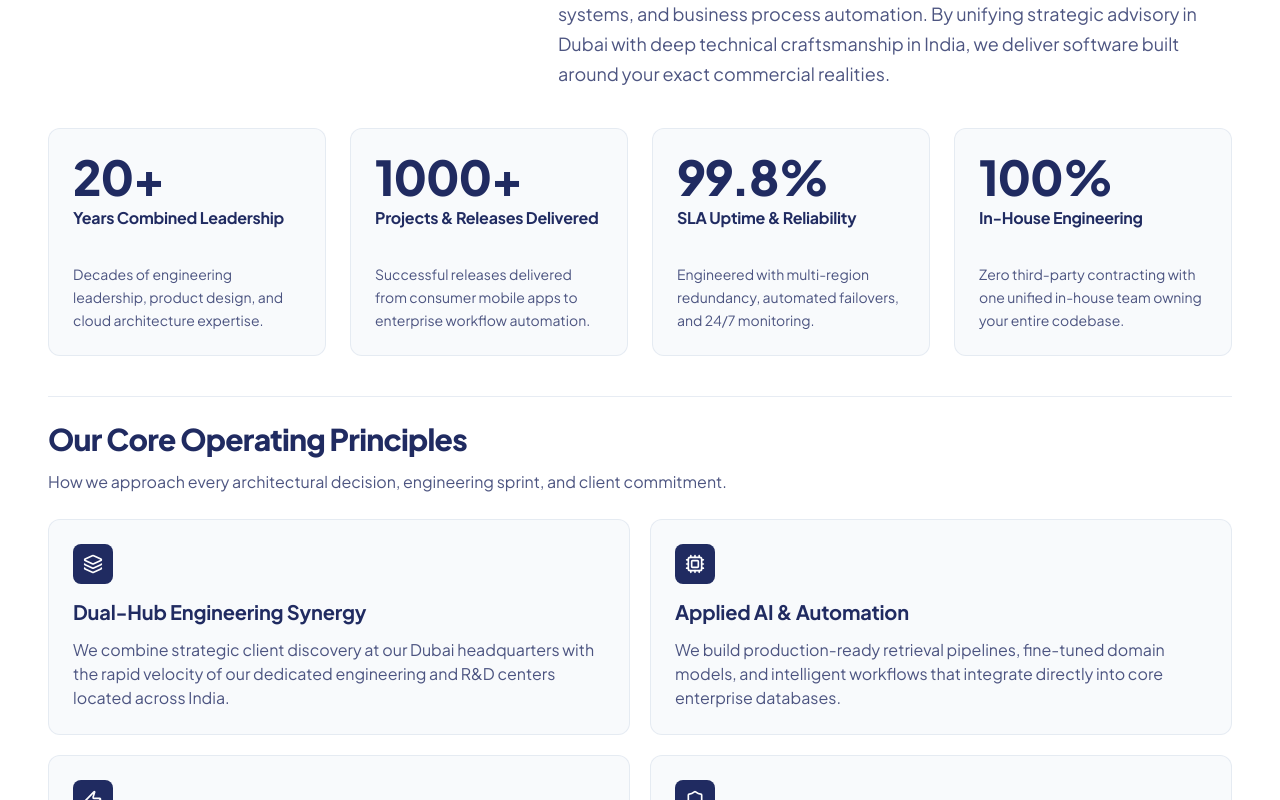
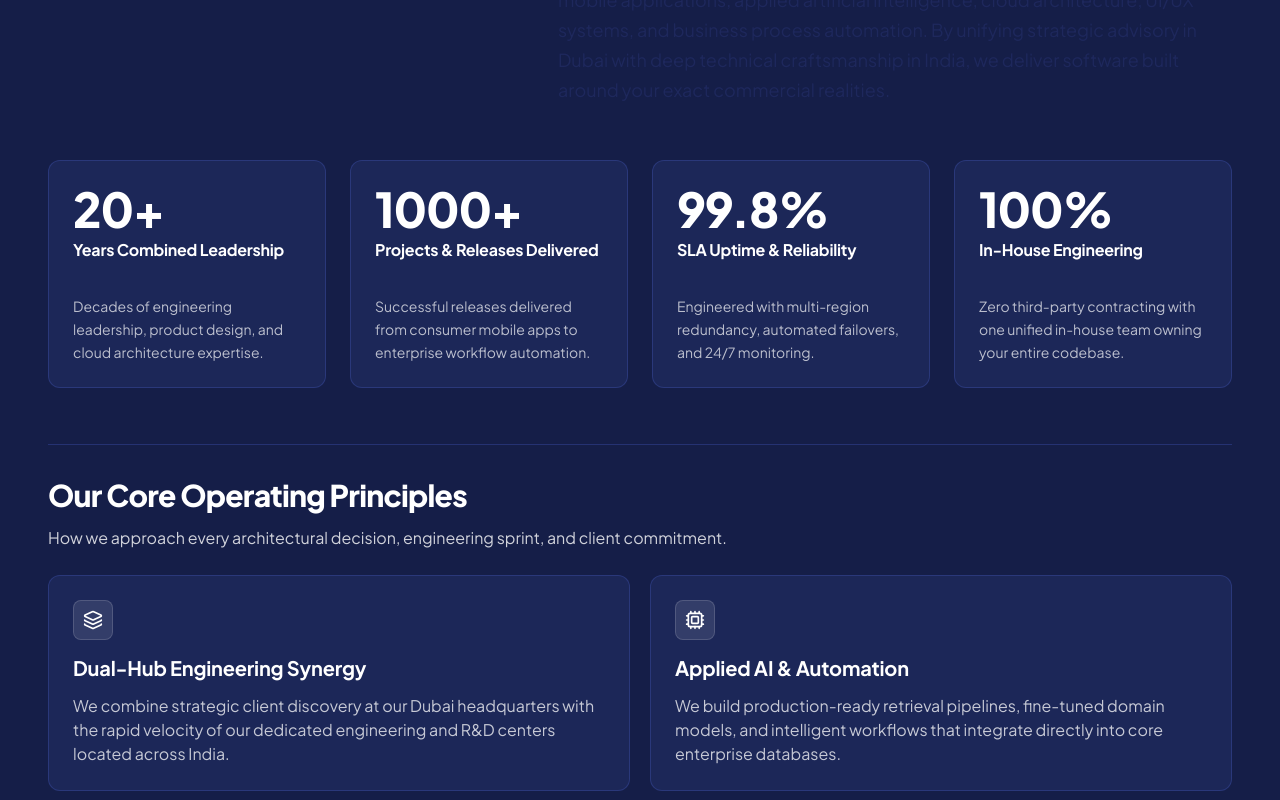
Before and after one commit to alishanea/arkanet-demo-, a Next.js app: page /about in a window 1280 px wide. Shown: the part 1080-1880 px from the top of the page. Built offline with nearby package versions, Linux system fonts and the light colour scheme.

Commit message:
style(about): apply deep executive navy background to WhoWeAre section matching homepage second section

```diff
--- a/src/components/about/AboutWhoWeAre.tsx
+++ b/src/components/about/AboutWhoWeAre.tsx
@@ -52,18 +52,21 @@ const PILLARS = [
 
 export function AboutWhoWeAre() {
   return (
-    <section id="about-story" className="w-full py-12 sm:py-16 lg:py-20 px-4 sm:px-8 lg:px-12 bg-white border-t border-slate-200/80 text-left scroll-mt-28 sm:scroll-mt-36">
-      <div className="max-w-[1400px] mx-auto space-y-8 sm:space-y-10 lg:space-y-10">
+    <section
+      id="about-story"
+      className="w-full py-14 sm:py-18 lg:py-24 px-4 sm:px-8 lg:px-12 bg-[#151E48] text-white border-t border-[#253272] text-left select-none overflow-hidden font-sans scroll-mt-28 sm:scroll-mt-36"
+    >
+      <div className="max-w-[1400px] mx-auto space-y-10 sm:space-y-12 lg:space-y-14">
 
         {/* Section Heading & In-Depth Story */}
         <div className="grid grid-cols-1 lg:grid-cols-12 gap-6 lg:gap-10 items-start">
           <div className="lg:col-span-5 space-y-4">
-            <h2 className="font-heading font-extrabold text-3xl sm:text-4xl lg:text-5xl text-[#202B61] tracking-tight leading-[1.15]">
+            <h2 className="font-heading font-extrabold text-3xl sm:text-4xl lg:text-5xl text-white tracking-tight leading-[1.15]">
               Engineering digital infrastructure that endures
             </h2>
           </div>
 
-          <div className="lg:col-span-7 space-y-5 text-[#202B61]/80 font-sans text-base sm:text-lg leading-relaxed font-normal">
+          <div className="lg:col-span-7 space-y-5 text-white/80 font-sans text-base sm:text-lg leading-relaxed font-normal">
             <p>
               Arkanet Technologies was founded with a singular conviction: businesses deserve technology partners who think like software owners, not disconnected outsourced agencies. Too many digital initiatives stumble because discovery, design, development, and hosting are fragmented across disparate vendors.
             </p>
@@ -73,8 +76,8 @@ export function AboutWhoWeAre() {
           </div>
         </div>
 
-        {/* 4 Stats Grid (Equal Word Length: exactly 10 words each) */}
-        <div className="grid grid-cols-1 sm:grid-cols-2 lg:grid-cols-4 gap-6 items-stretch">
+        {/* 4 Stats Grid */}
+        <div className="grid grid-cols-1 sm:grid-cols-2 lg:grid-cols-4 gap-5 sm:gap-6 items-stretch">
           {STATS.map((stat, idx) => (
             <motion.div
               key={stat.label}
@@ -86,20 +89,20 @@ export function AboutWhoWeAre() {
                 delay: idx * 0.08,
                 ease: [0.16, 1, 0.3, 1],
               }}
-                            className="bg-[#f8fafc] rounded-xl border border-slate-200/80 shadow-none p-5 sm:p-6 flex flex-col justify-between h-full text-left space-y-3"
+              className="bg-[#1C2758] rounded-xl border border-[#2D3C82]/80 shadow-none p-5 sm:p-6 flex flex-col justify-between h-full text-left space-y-3"
             >
               <div className="space-y-1.5">
-                <div className="font-heading font-extrabold text-4xl sm:text-5xl text-[#202B61] tracking-tight">
+                <div className="font-heading font-extrabold text-4xl sm:text-5xl text-white tracking-tight">
                   {stat.number}
                 </div>
                 <div className="h-10 sm:h-11 flex items-start">
-                  <h3 className="font-heading font-bold text-base text-[#202B61] leading-snug">
+                  <h3 className="font-heading font-bold text-base text-white leading-snug">
                     {stat.label}
                   </h3>
                 </div>
               </div>
               <div className="flex-1 flex items-start">
-                <p className="font-sans text-sm text-[#202B61]/80 font-normal leading-relaxed">
+                <p className="font-sans text-sm text-white/70 font-normal leading-relaxed">
                   {stat.detail}
                 </p>
               </div>
@@ -107,13 +110,13 @@ export function AboutWhoWeAre() {
           ))}
         </div>
 
-        {/* 4 Operating Pillars (Equal Word Length: exactly 24 words each) */}
-        <div className="space-y-6 pt-6 border-t border-slate-200/80">
+        {/* 4 Operating Pillars */}
+        <div className="space-y-6 pt-8 border-t border-[#253272]">
           <div className="max-w-3xl space-y-3 text-left">
-            <h3 className="font-heading font-extrabold text-2xl sm:text-3xl text-[#202B61] tracking-tight">
+            <h3 className="font-heading font-extrabold text-2xl sm:text-3xl text-white tracking-tight">
               Our Core Operating Principles
             </h3>
-            <p className="font-sans text-base text-[#202B61]/80 leading-relaxed font-normal">
+            <p className="font-sans text-base text-white/80 leading-relaxed font-normal">
               How we approach every architectural decision, engineering sprint, and client commitment.
             </p>
           </div>
@@ -124,17 +127,17 @@ export function AboutWhoWeAre() {
               return (
                 <div
                   key={idx}
-                  className="rounded-xl border border-slate-200/80 p-5 sm:p-6 shadow-none bg-[#f8fafc] flex flex-col justify-between h-full space-y-3 text-left transition-all duration-300"
+                  className="rounded-xl border border-[#2D3C82]/80 p-5 sm:p-6 shadow-none bg-[#1C2758] flex flex-col justify-between h-full space-y-3 text-left transition-all duration-300"
                 >
                   <div className="space-y-3.5">
-                    <div className="w-10 h-10 rounded-lg bg-[#202B61] text-white flex items-center justify-center">
+                    <div className="w-10 h-10 rounded-lg bg-white/10 border border-white/15 text-white flex items-center justify-center">
                       <Icon className="w-5 h-5" />
                     </div>
-                    <h4 className="font-heading font-bold text-lg sm:text-xl text-[#202B61]">
+                    <h4 className="font-heading font-bold text-lg sm:text-xl text-white">
                       {pillar.title}
                     </h4>
                   </div>
-                  <p className="font-sans text-sm sm:text-base text-[#202B61]/80 leading-relaxed font-normal">
+                  <p className="font-sans text-sm sm:text-base text-white/75 leading-relaxed font-normal">
                     {pillar.desc}
                   </p>
                 </div>
```
